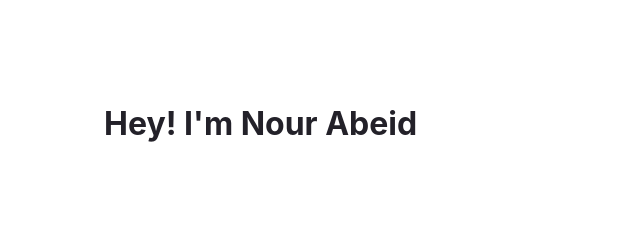
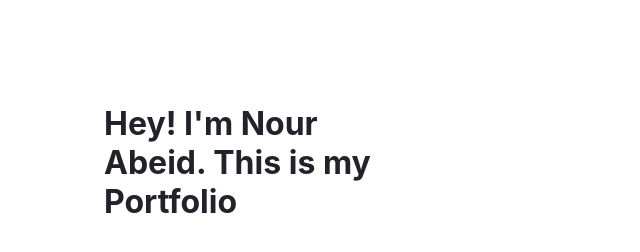
Before and after one commit to nsaal4/nsaal4.github.io, a Gatsby site: page / in a window 1280 px wide. Shown: the whole page, without its empty margins (0-640 px from the left). Built offline with nearby package versions, Linux system fonts and the light colour scheme; Gatsby itself is replaced by a stand-in of ours.

Commit message:
update index.js

```diff
--- a/src/pages/index.js
+++ b/src/pages/index.js
@@ -18,7 +18,7 @@ const IndexPage = () => {
     <main style={pageStyles}>
       <title>Nour Abeid | Portfolio</title>
       <h1 style={headingStyles}>
-        Hey! I'm Nour Abeid
+        Hey! I'm Nour Abeid. This is my Portfolio
       </h1>
 
     </main>
```
